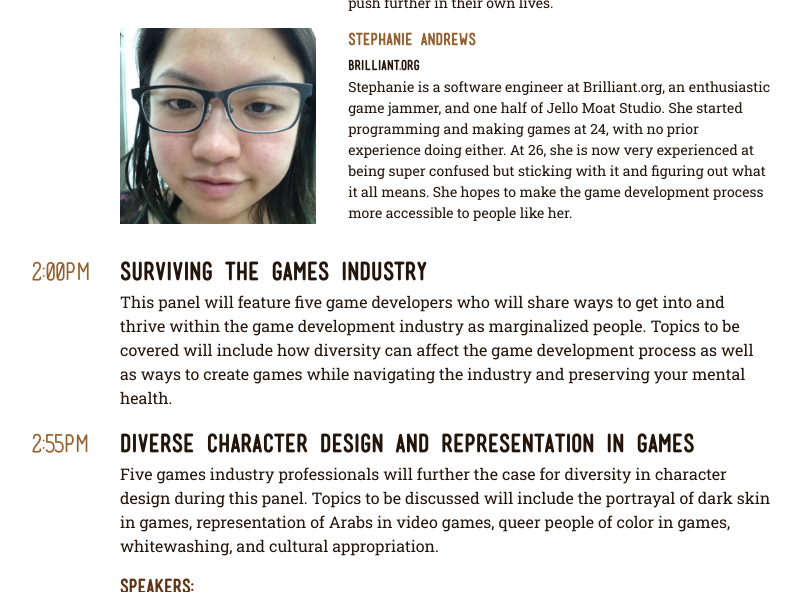
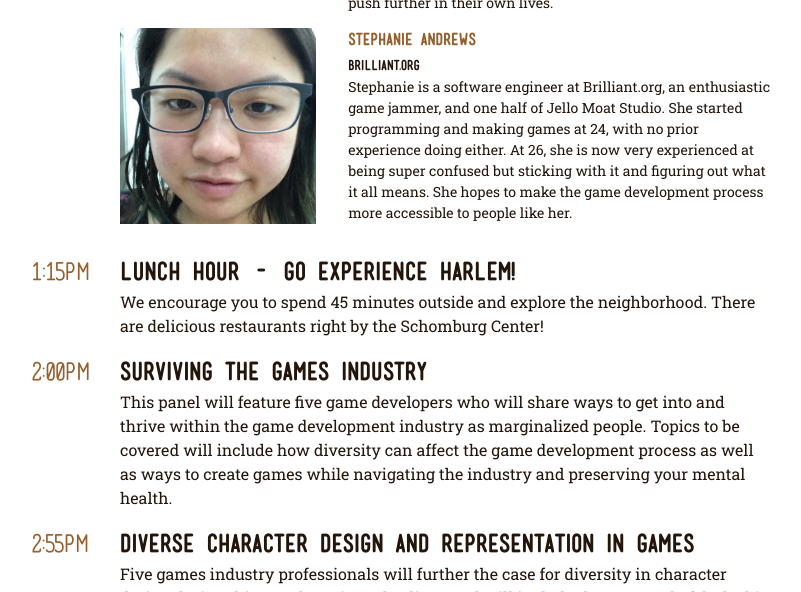
Before and after one commit to BrooklynGamery/gdocexpo, a Jekyll site: the page built from schedule/index.html, in a window 1280 px wide and 900 px high, scrolled down 2141 px, cut to the strip 0-592 px from the top of the window. Shown: the whole strip, without its empty margins (238-1039 px from the left). Built offline with Jekyll 4.4.1, drawn with Linux system fonts in a browser that asks for light colours; comment, search, counter and statistics services are not loaded; some of the changed text lies outside the part shown.

Commit message:
Update talks.yml

```diff
--- a/_data/talks.yml
+++ b/_data/talks.yml
@@ -18,12 +18,12 @@
       bio: This event would not be possible without Shawn Alexander Allen, Brian Carr, Jarryd Huntley, Kirk Musngi and Jason Vega. We love you all and are so happy you could be such a big help!
       featured: false
 
-- title: Arcade opens + lunch hour
+- title: Arcade opens
   time: 12:00PM
   description: 'Check out the <a href="/games">regularly-updated games section</a> to see what we offer!'
 
 - title: Microtalks
-  time: 1:05PM
+  time: 12:00PM
   description: In this hour-long session, four game developers will share their thoughts about a variety of topics including VR game development, crowdfunding a game about the immigrant experience, and finding your place in (or out) of the industry.
   speakers:
     - name: Auriea Harvey
@@ -51,6 +51,10 @@
       photo: stephanie-andrews.jpg
       bio: Stephanie is a software engineer at Brilliant.org, an enthusiastic game jammer, and one half of Jello Moat Studio.  She started programming and making games at 24, with no prior experience doing either.  At 26, she is now very experienced at being super confused but sticking with it and figuring out what it all means. She hopes to make the game development process more accessible to people like her.
       featured: true
+
+- title: Lunch hour - go experience Harlem!
+  time: 1:15PM
+  description: We encourage you to spend 45 minutes outside and explore the neighborhood. There are delicious restaurants right by the Schomburg Center!
 
 - title: Surviving the games industry
   time: 2:00PM
```
